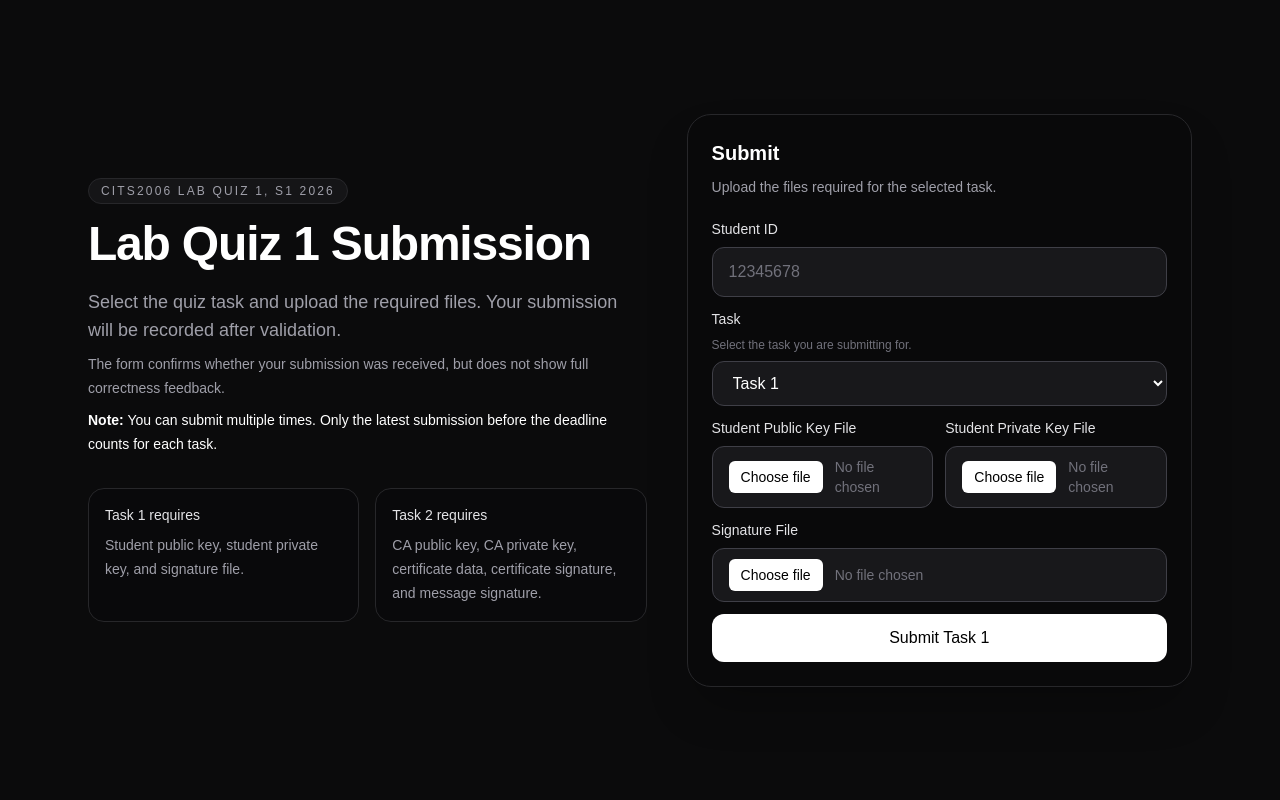
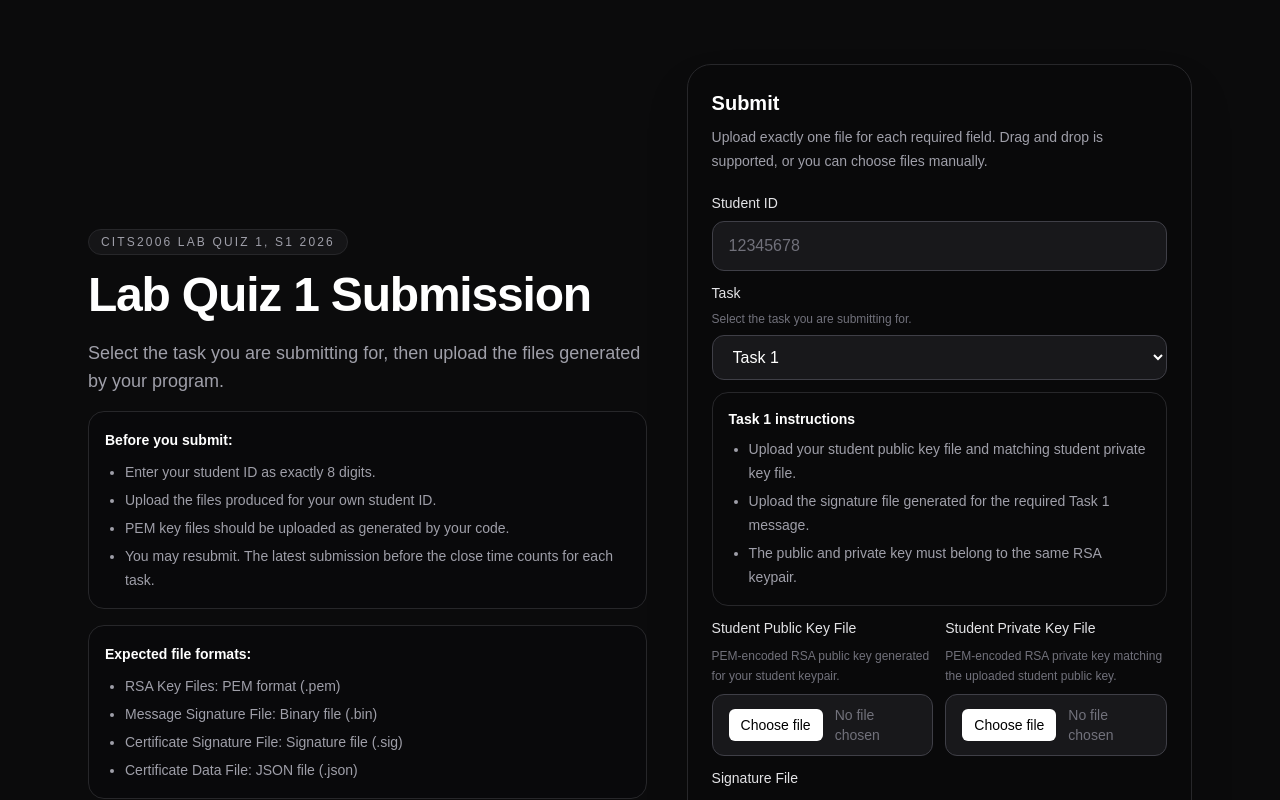
Before and after one commit to LarryHH/cits2006-2026s1-LQ1-submission-server, a Next.js app: page / in a window 1280 px wide. Shown: the top 800 px of the page. Built offline with nearby package versions, Linux system fonts and the light colour scheme; no server answers.

Commit message:
better instructions for students

```diff
--- a/src/app/page.tsx
+++ b/src/app/page.tsx
@@ -1,9 +1,17 @@
 "use client";
 
-import { FormEvent, useMemo, useRef, useState } from "react";
+import { FormEvent, useEffect, useMemo, useRef, useState } from "react";
 
 type MessageType = "success" | "error" | "warning" | null;
 type TaskNumber = "1" | "2";
+
+type PublicLabSettings = {
+  label: string;
+  task_1_message_prefix: string;
+  task_2_message_prefix: string;
+  opens_at: string;
+  closes_at: string;
+} | null;
 
 type FileState = {
   studentPublicKeyFile: File | null;
@@ -28,6 +36,8 @@ const initialFiles: FileState = {
 };
 
 export default function HomePage() {
+  const [labSettings, setLabSettings] = useState<PublicLabSettings>(null);
+
   const [studentId, setStudentId] = useState("");
   const [taskNumber, setTaskNumber] = useState<TaskNumber>("1");
   const [files, setFiles] = useState<FileState>(initialFiles);
@@ -244,6 +254,23 @@ export default function HomePage() {
     }
   }
 
+  useEffect(() => {
+    async function loadLabSettings() {
+      try {
+        const res = await fetch("/api/lab-settings");
+        const data = await res.json();
+
+        if (res.ok && data?.ok) {
+          setLabSettings(data.settings ?? null);
+        }
+      } catch {
+        // silently ignore, page can still function without displaying prefixes
+      }
+    }
+
+    loadLabSettings();
+  }, []);
+
   return (
     <main className="min-h-screen bg-[#0b0b0c] text-zinc-100">
       <div className="mx-auto flex min-h-screen max-w-6xl items-center px-6 py-16">
@@ -259,39 +286,65 @@ export default function HomePage() {
               </h1>
 
               <p className="mt-5 max-w-xl text-base leading-7 text-zinc-400 sm:text-lg">
-                Select the quiz task and upload the required files. Your
-                submission will be recorded after validation.
+                Select the task you are submitting for, then upload the files
+                generated by your program.
               </p>
 
-              <p className="mt-2 max-w-xl text-sm leading-6 text-zinc-400">
-                The form confirms whether your submission was received, but does
-                not show full correctness feedback.
-              </p>
+              <div className="mt-4 max-w-xl rounded-2xl border border-zinc-800 bg-zinc-950/70 p-4 text-sm leading-6 text-zinc-300">
+                <p>
+                  <span className="font-semibold text-white">
+                    Before you submit:
+                  </span>
+                </p>
+                <ul className="mt-2 list-disc space-y-1 pl-5 text-zinc-400">
+                  <li>Enter your student ID as exactly 8 digits.</li>
+                  <li>Upload the files produced for your own student ID.</li>
+                  <li>
+                    PEM key files should be uploaded as generated by your code.
+                  </li>
+                  <li>
+                    You may resubmit. The latest submission before the close
+                    time counts for each task.
+                  </li>
+                </ul>
+              </div>
 
-              <p className="mt-2 text-sm leading-6 text-white">
-                <b>Note:</b> You can submit multiple times. Only the latest
-                submission before the deadline counts for each task.
-              </p>
+              {labSettings && (
+                <div className="mt-4 max-w-xl rounded-2xl border border-zinc-800 bg-zinc-950/70 p-4 text-sm leading-6 text-zinc-300">
+                  <p>
+                    <span className="font-semibold text-white">
+                      Expected message prefixes:
+                    </span>
+                  </p>
+                  <ul className="mt-2 list-disc space-y-1 pl-5 text-zinc-400">
+                    <li className="flex flex-wrap items-center gap-2">
+                      <span>Task 1:</span>
+                      <code className="rounded-md border border-zinc-700 bg-zinc-900 px-2.5 py-1 font-mono text-sm text-zinc-200">
+                        {labSettings.task_1_message_prefix}
+                      </code>
+                    </li>
+                    <li className="flex flex-wrap items-center gap-2">
+                      <span>Task 2:</span>
+                      <code className="rounded-md border border-zinc-700 bg-zinc-900 px-2.5 py-1 font-mono text-sm text-zinc-200">
+                        {labSettings.task_2_message_prefix}
+                      </code>
+                    </li>
+                  </ul>
+                </div>
+              )}
 
-              <div className="mt-8 grid max-w-xl gap-4 sm:grid-cols-2">
-                <div className="rounded-2xl border border-zinc-800 bg-zinc-950/70 p-4">
-                  <div className="text-sm font-medium text-zinc-200">
-                    Task 1 requires
-                  </div>
-                  <div className="mt-2 text-sm leading-6 text-zinc-400">
-                    Student public key, student private key, and signature file.
-                  </div>
-                </div>
-
-                <div className="rounded-2xl border border-zinc-800 bg-zinc-950/70 p-4">
-                  <div className="text-sm font-medium text-zinc-200">
-                    Task 2 requires
-                  </div>
-                  <div className="mt-2 text-sm leading-6 text-zinc-400">
-                    CA public key, CA private key, certificate data,
-                    certificate signature, and message signature.
-                  </div>
-                </div>
+              <div className="mt-4 max-w-xl rounded-2xl border border-zinc-800 bg-zinc-950/70 p-4 text-sm leading-6 text-zinc-300">
+                <p>
+                  <span className="font-semibold text-white">
+                    Expected file formats:
+                  </span>
+                </p>
+                <ul className="mt-2 list-disc space-y-1 pl-5 text-zinc-400">
+                  <li>RSA Key Files: PEM format (.pem)</li>
+                  <li>Message Signature File: Binary file (.bin)</li>
+                  <li>Certificate Signature File: Signature file (.sig)</li>
+                  <li>Certificate Data File: JSON file (.json)</li>
+                </ul>
               </div>
             </div>
           </section>
@@ -301,7 +354,8 @@ export default function HomePage() {
               <div className="mb-5">
                 <h2 className="text-xl font-semibold text-white">Submit</h2>
                 <p className="mt-2 text-sm leading-6 text-zinc-400">
-                  Upload the files required for the selected task.
+                  Upload exactly one file for each required field. Drag and drop
+                  is supported, or you can choose files manually.
                 </p>
               </div>
 
@@ -359,11 +413,55 @@ export default function HomePage() {
                   </select>
                 </div>
 
+                <div className="rounded-2xl border border-zinc-800 bg-zinc-950/70 p-4">
+                  {taskNumber === "1" ? (
+                    <>
+                      <h3 className="text-sm font-semibold text-white">
+                        Task 1 instructions
+                      </h3>
+                      <ul className="mt-2 list-disc space-y-1 pl-5 text-sm leading-6 text-zinc-400">
+                        <li>
+                          Upload your student public key file and matching
+                          student private key file.
+                        </li>
+                        <li>
+                          Upload the signature file generated for the required
+                          Task 1 message.
+                        </li>
+                        <li>
+                          The public and private key must belong to the same RSA
+                          keypair.
+                        </li>
+                      </ul>
+                    </>
+                  ) : (
+                    <>
+                      <h3 className="text-sm font-semibold text-white">
+                        Task 2 instructions
+                      </h3>
+                      <ul className="mt-2 list-disc space-y-1 pl-5 text-sm leading-6 text-zinc-400">
+                        <li>
+                          Upload the CA public key and matching CA private key.
+                        </li>
+                        <li>
+                          Upload the certificate data file and the corresponding
+                          certificate signature file.
+                        </li>
+                        <li>
+                          Upload the message signature file for the required
+                          Task 2 message.
+                        </li>
+                      </ul>
+                    </>
+                  )}
+                </div>
+
                 {taskNumber === "1" && (
                   <div className="grid gap-3 sm:grid-cols-2">
                     <FileInput
                       id="studentPublicKeyFile"
                       label="Student Public Key File"
+                      description="PEM-encoded RSA public key generated for your student keypair."
                       accept=".pem,.txt"
                       file={files.studentPublicKeyFile}
                       onChange={(file) => setFile("studentPublicKeyFile", file)}
@@ -372,6 +470,7 @@ export default function HomePage() {
                     <FileInput
                       id="studentPrivateKeyFile"
                       label="Student Private Key File"
+                      description="PEM-encoded RSA private key matching the uploaded student public key."
                       accept=".pem,.txt"
                       file={files.studentPrivateKeyFile}
                       onChange={(file) =>
@@ -383,6 +482,7 @@ export default function HomePage() {
                       <FileInput
                         id="signatureFile"
                         label="Signature File"
+                        description="Signature produced for the required Task 1 message."
                         accept=".sig,.txt,.bin"
                         file={files.signatureFile}
                         onChange={(file) => setFile("signatureFile", file)}
@@ -390,12 +490,12 @@ export default function HomePage() {
                     </div>
                   </div>
                 )}
-
                 {taskNumber === "2" && (
                   <div className="grid gap-3 sm:grid-cols-2">
                     <FileInput
                       id="caPublicKeyFile"
                       label="CA Public Key File"
+                      description="PEM-encoded RSA public key for the certificate authority."
                       accept=".pem,.txt"
                       file={files.caPublicKeyFile}
                       onChange={(file) => setFile("caPublicKeyFile", file)}
@@ -404,6 +504,7 @@ export default function HomePage() {
                     <FileInput
                       id="caPrivateKeyFile"
                       label="CA Private Key File"
+                      description="PEM-encoded RSA private key matching the uploaded CA public key."
                       accept=".pem,.txt"
                       file={files.caPrivateKeyFile}
                       onChange={(file) => setFile("caPrivateKeyFile", file)}
@@ -412,6 +513,7 @@ export default function HomePage() {
                     <FileInput
                       id="certificateDataFile"
                       label="Certificate Data File"
+                      description="The certificate content generated by your program."
                       accept=".txt,.json,.bin"
                       file={files.certificateDataFile}
                       onChange={(file) => setFile("certificateDataFile", file)}
@@ -420,6 +522,7 @@ export default function HomePage() {
                     <FileInput
                       id="certificateSignatureFile"
                       label="Certificate Signature File"
+                      description="Signature over the certificate data, produced using the CA private key."
                       accept=".sig,.txt,.bin"
                       file={files.certificateSignatureFile}
                       onChange={(file) =>
@@ -431,6 +534,7 @@ export default function HomePage() {
                       <FileInput
                         id="messageSignatureFile"
                         label="Message Signature File"
+                        description="Signature produced for the required Task 2 message."
                         accept=".sig,.txt,.bin"
                         file={files.messageSignatureFile}
                         onChange={(file) =>
@@ -531,12 +635,14 @@ function FileInput({
   accept,
   file,
   onChange,
+  description,
 }: {
   id: string;
   label: string;
   accept?: string;
   file: File | null;
   onChange: (file: File | null) => void;
+  description?: string;
 }) {
   const [isDragging, setIsDragging] = useState(false);
 
@@ -576,7 +682,9 @@ function FileInput({
       >
         {label}
       </label>
-
+      {description && (
+        <p className="mb-2 text-xs leading-5 text-zinc-500">{description}</p>
+      )}
       <div
         onDragOver={handleDragOver}
         onDragEnter={handleDragEnter}
```
Also changed, not shown: src/app/api/lab-settings/route.ts (added, +29 -0 lines).
